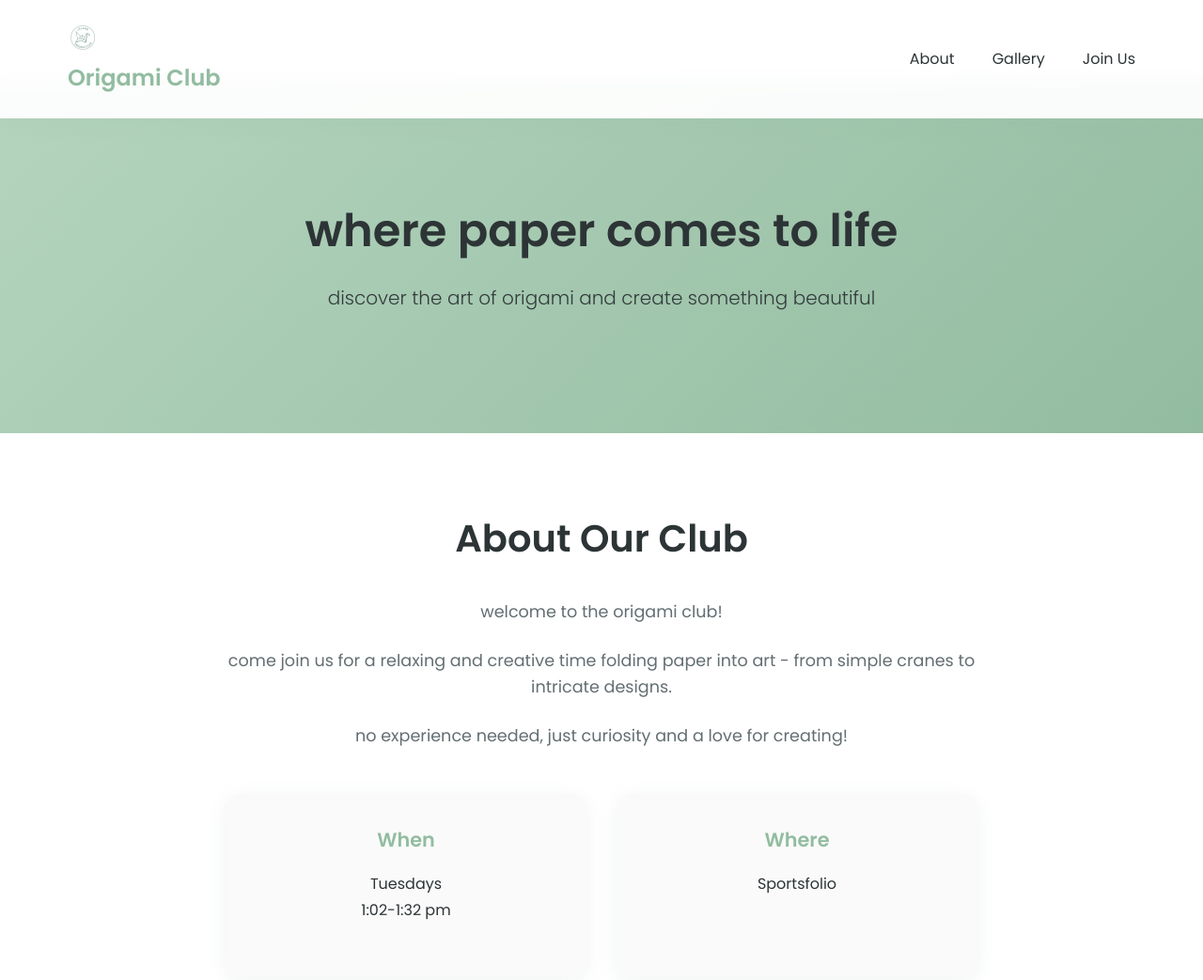
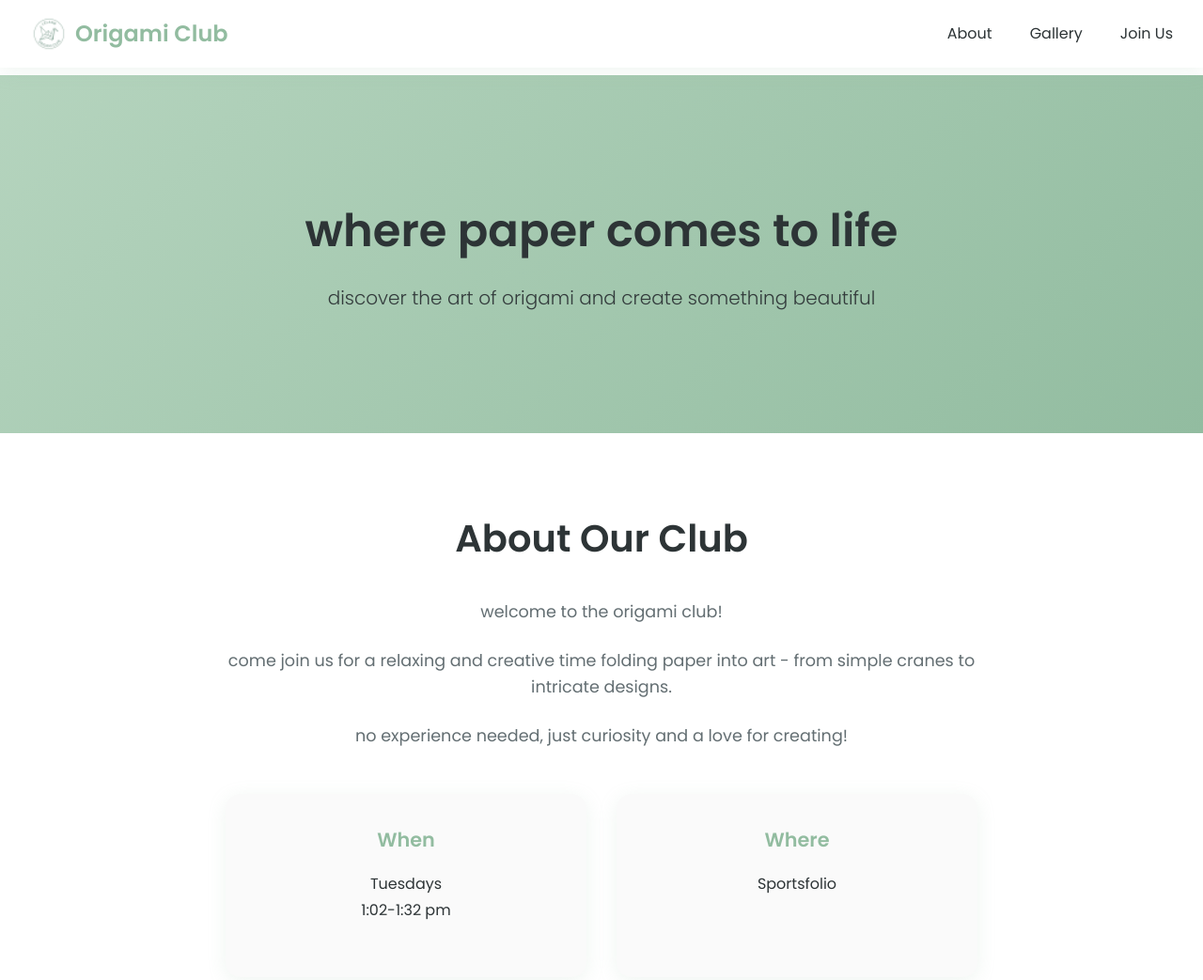
Before and after one commit to serena-ni/origami-club-website, a plain HTML site: page index.html in a window 1280 px wide. Shown: the top 1043 px of the page at 94% size. Drawn offline with Linux system fonts and the light colour scheme.

Commit message:
fixed classes in style.css

```diff
--- a/style.css
+++ b/style.css
@@ -45,12 +45,21 @@ header {
 }
 
 .nav-container {
-    max-width: 1200px;
-    margin: 0 auto;
-    padding: 1.5rem 2rem;
     display: flex;
     justify-content: space-between;
     align-items: center;
+    padding: 1rem 2rem;
+}
+
+.logo-container {
+    display: flex;
+    align-items: center;
+    gap: 0.5rem; /* space between logo image and text */
+}
+
+.logo-img {
+    width: 40px;  /* adjust size as needed */
+    height: auto;
 }
 
 .logo {
```
Also changed, not shown: index.html (+2 -1 lines).
